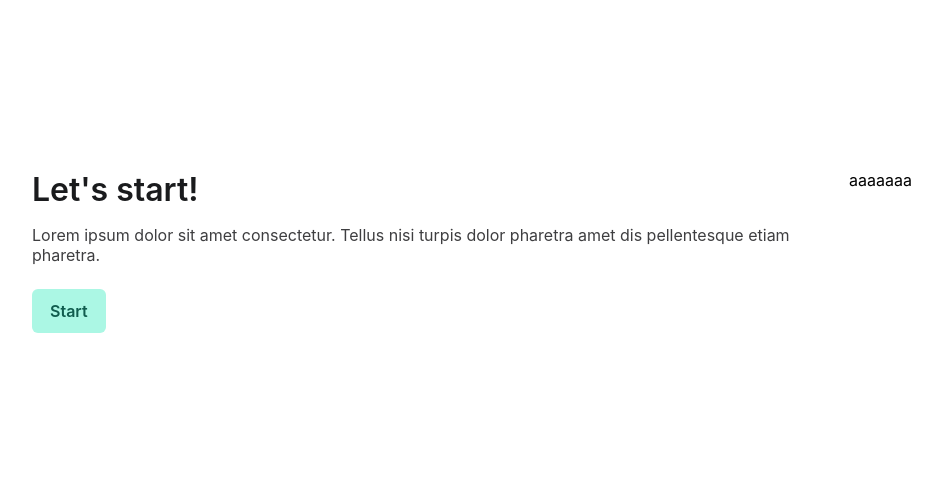
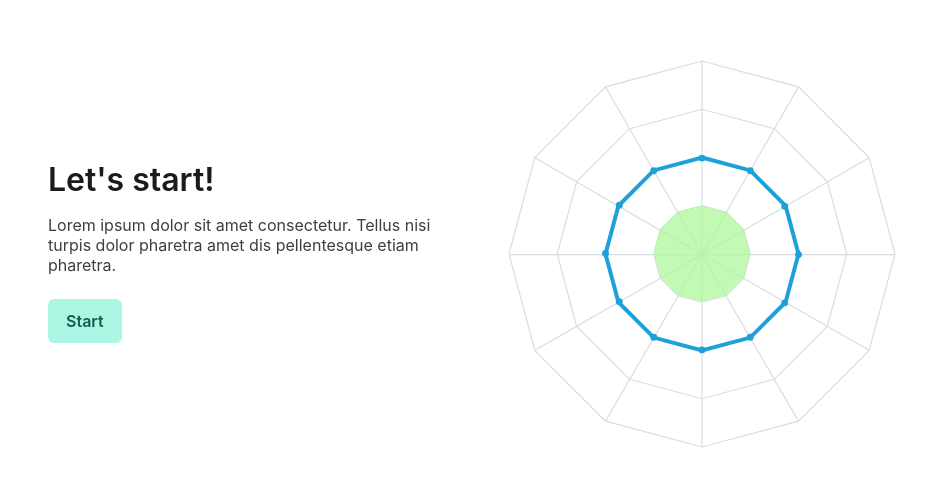
Before and after one commit to pt-br/iceo, a JavaScript app: page / in a window 1280 px wide. Shown: the part 154-640 px from the top of the page, without its empty margins (168-1110 px from the left). Built offline with nearby package versions, Linux system fonts and the light colour scheme; the HTML template or start-up script is replaced by a standard one.

Commit message:
Finish landing page

```diff
--- a/public/index.html
+++ b/public/index.html
@@ -5,10 +5,7 @@
     <link rel="icon" href="%PUBLIC_URL%/favicon.ico" />
     <meta name="viewport" content="width=device-width, initial-scale=1" />
     <meta name="theme-color" content="#000000" />
-    <meta
-      name="description"
-      content="Web site created using create-react-app"
-    />
+    <meta name="description" content="Web site created using create-react-app" />
     <link rel="apple-touch-icon" href="%PUBLIC_URL%/logo192.png" />
     <!--
       manifest.json provides metadata used when your web app is installed on a
@@ -24,7 +21,7 @@
       work correctly both with client-side routing and a non-root public URL.
       Learn how to configure a non-root public URL by running `npm run build`.
     -->
-    <title>React App</title>
+    <title>iCEO</title>
   </head>
   <body>
     <noscript>You need to enable JavaScript to run this app.</noscript>
--- a/src/App.js
+++ b/src/App.js
@@ -1,4 +1,5 @@
 import { Landing } from 'pages/Landing';
+// import { Components } from 'pages/Components';
 
 const App = () => {
   return <Landing />;
--- a/src/components/Button/Button.style.js
+++ b/src/components/Button/Button.style.js
@@ -1,15 +1,19 @@
 import styled, { css } from 'styled-components';
 
-import { colors } from 'utils';
+import { media, colors } from 'utils';
 
 const DefaultStyle = css`
   cursor: pointer;
   user-select: none;
   border-radius: 6px;
   padding: 12px 18px;
-  max-width: fit-content;
+  max-width: 100%;
   text-align: center;
   transition: all 0.2s ease-in-out 0s;
+
+  ${media.tablet`
+    max-width: fit-content;
+  `};
 `;
 
 export const ButtonWrapperType1 = styled.div`
--- a/src/pages/Landing/Landing.js
+++ b/src/pages/Landing/Landing.js
@@ -3,7 +3,15 @@ import { Heading } from 'components/Heading';
 import { Paragraph } from 'components/Paragraph';
 import { Button } from 'components/Button';
 
-import { LandingCenter, LandingWrapper, LeftWrapper, RightWrapper } from './Landing.style';
+import {
+  LandingCenter,
+  LandingWrapper,
+  LeftWrapper,
+  RightWrapper,
+  MockChart,
+} from './Landing.style';
+
+import mockChart from 'assets/mockChart.svg';
 
 export const Landing = () => {
   return (
@@ -20,7 +28,9 @@ export const Landing = () => {
               Start
             </Button>
           </LeftWrapper>
-          <RightWrapper>aaaaaaa</RightWrapper>
+          <RightWrapper>
+            <MockChart src={mockChart} />
+          </RightWrapper>
         </LandingWrapper>
       </LandingCenter>
     </Page>
--- a/src/pages/Landing/Landing.style.js
+++ b/src/pages/Landing/Landing.style.js
@@ -6,6 +6,8 @@ export const LandingCenter = styled.div`
   display: flex;
   flex-direction: column;
   justify-content: center;
+  align-self: center;
+  max-width: 1000px;
 
   ${media.tablet`
     height: 360px;
@@ -18,11 +20,25 @@ export const LandingCenter = styled.div`
 
 export const LandingWrapper = styled.div`
   display: flex;
+  flex-direction: column-reverse;
+  align-items: center;
+  justify-content: space-between;
+  gap: 20px;
+
+  ${media.tablet`
+    flex-direction: row;
+    gap: 60px;
+  `};
 `;
 
 export const LeftWrapper = styled.div`
   display: flex;
   flex-direction: column;
+  max-width: 400px;
 `;
 
 export const RightWrapper = styled.div``;
+
+export const MockChart = styled.img`
+  width: 100%;
+`;
```
Also changed, not shown: public/manifest.json.
